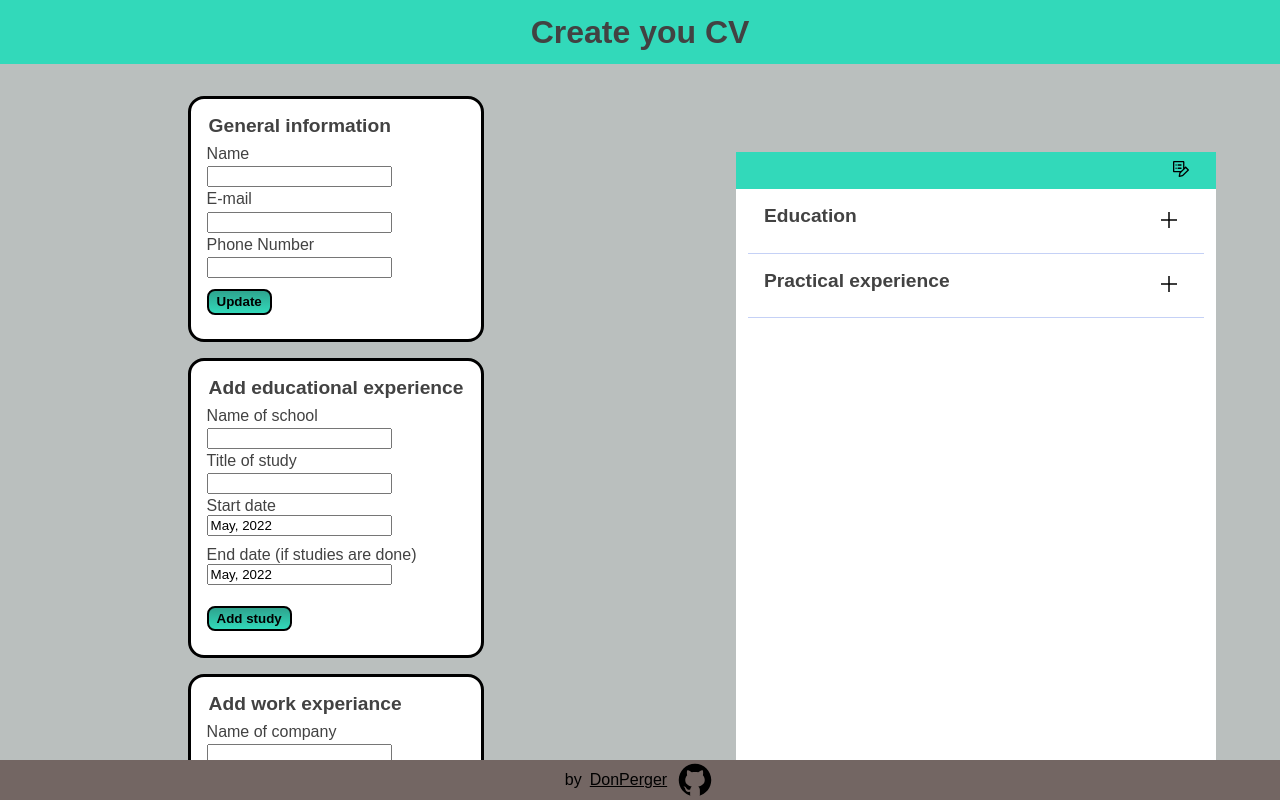
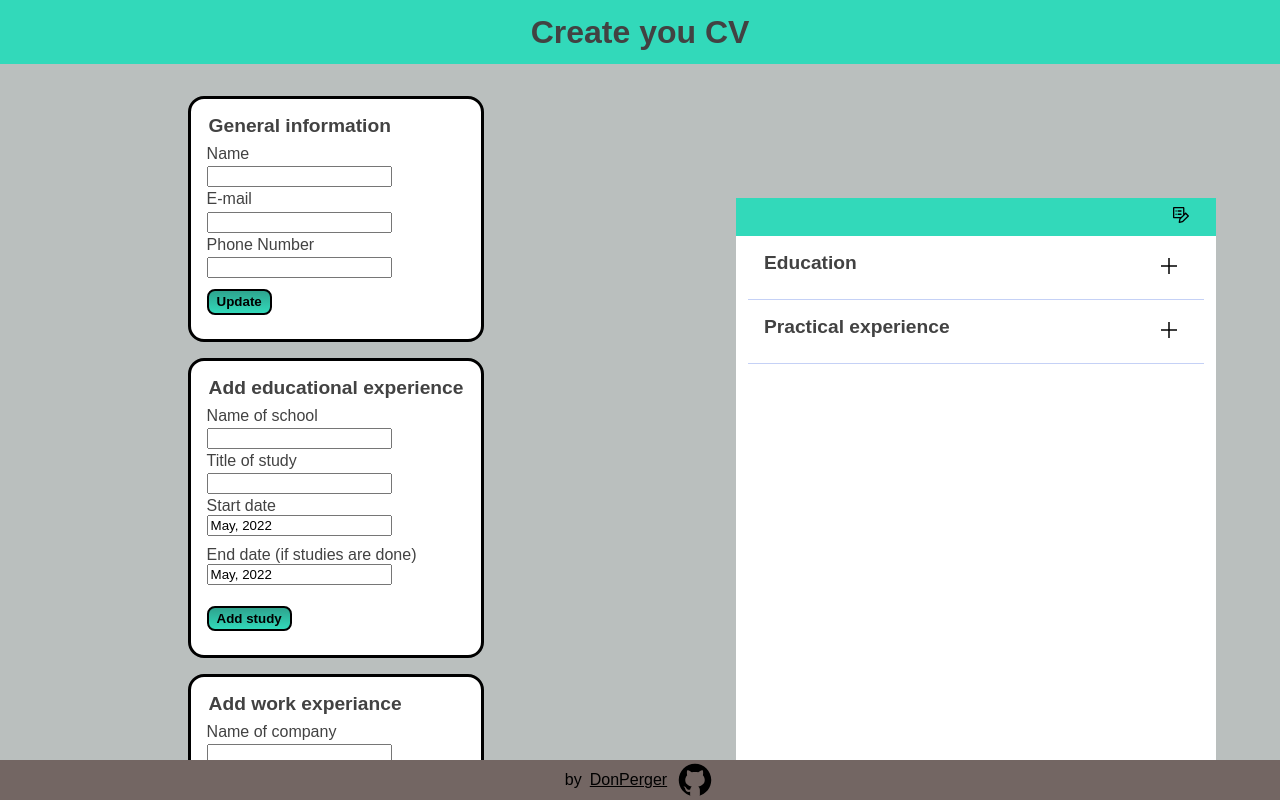
Before and after one commit to donperger/cv-project, a React (Create React App) app: page / in a window 1280 px wide. Built offline with nearby package versions, Linux system fonts and the light colour scheme; the HTML template or start-up script is replaced by a standard one.

Commit message:
Style cv

```diff
--- a/src/styles/CV.css
+++ b/src/styles/CV.css
@@ -7,7 +7,7 @@
   box-sizing: border-box;
   background-color: var(--cv-bg-clr);
   width: 75%;
-  height: min(85%);
+  height: min(45rem);
   display: flex;
   flex-direction: column;
   align-items: center;
```
